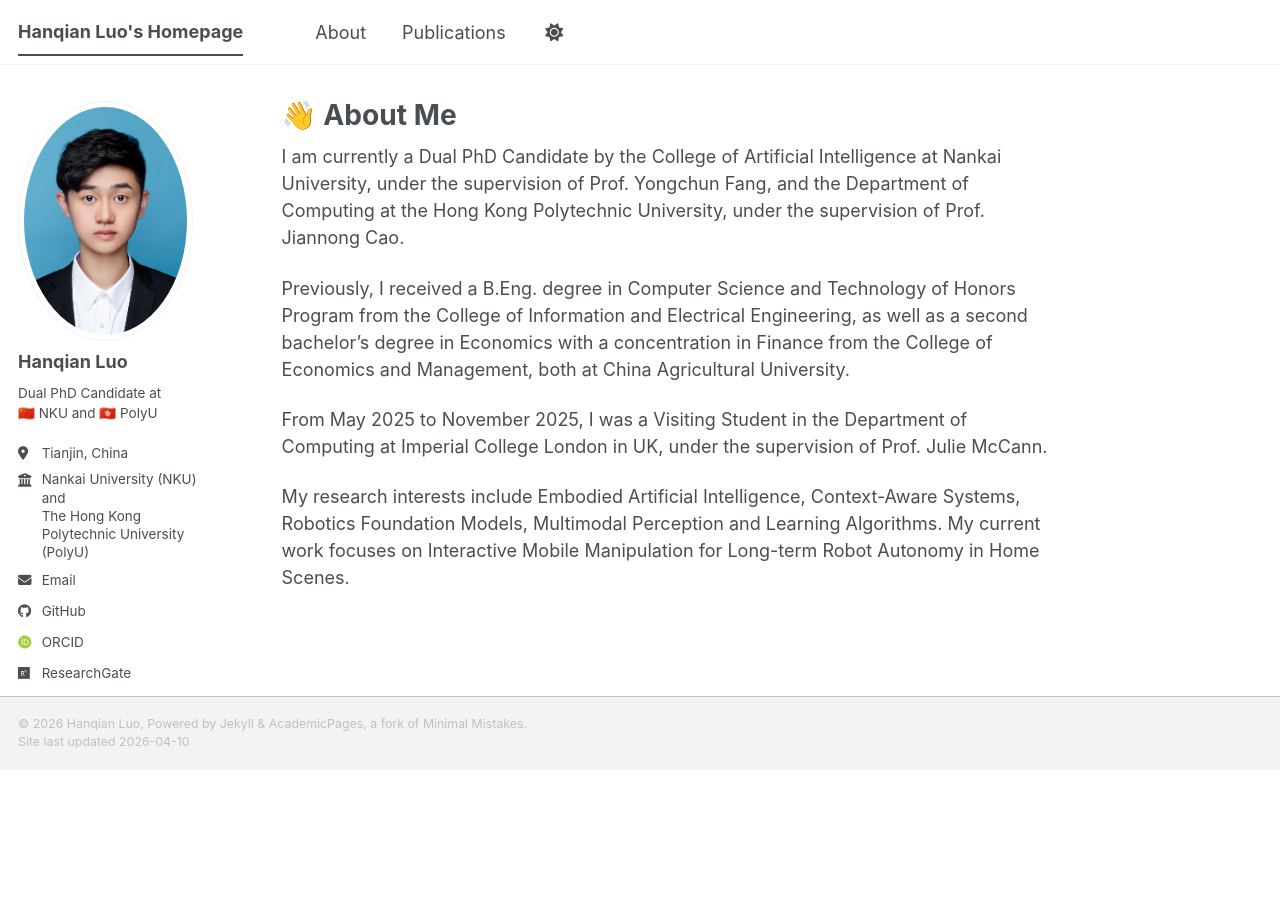
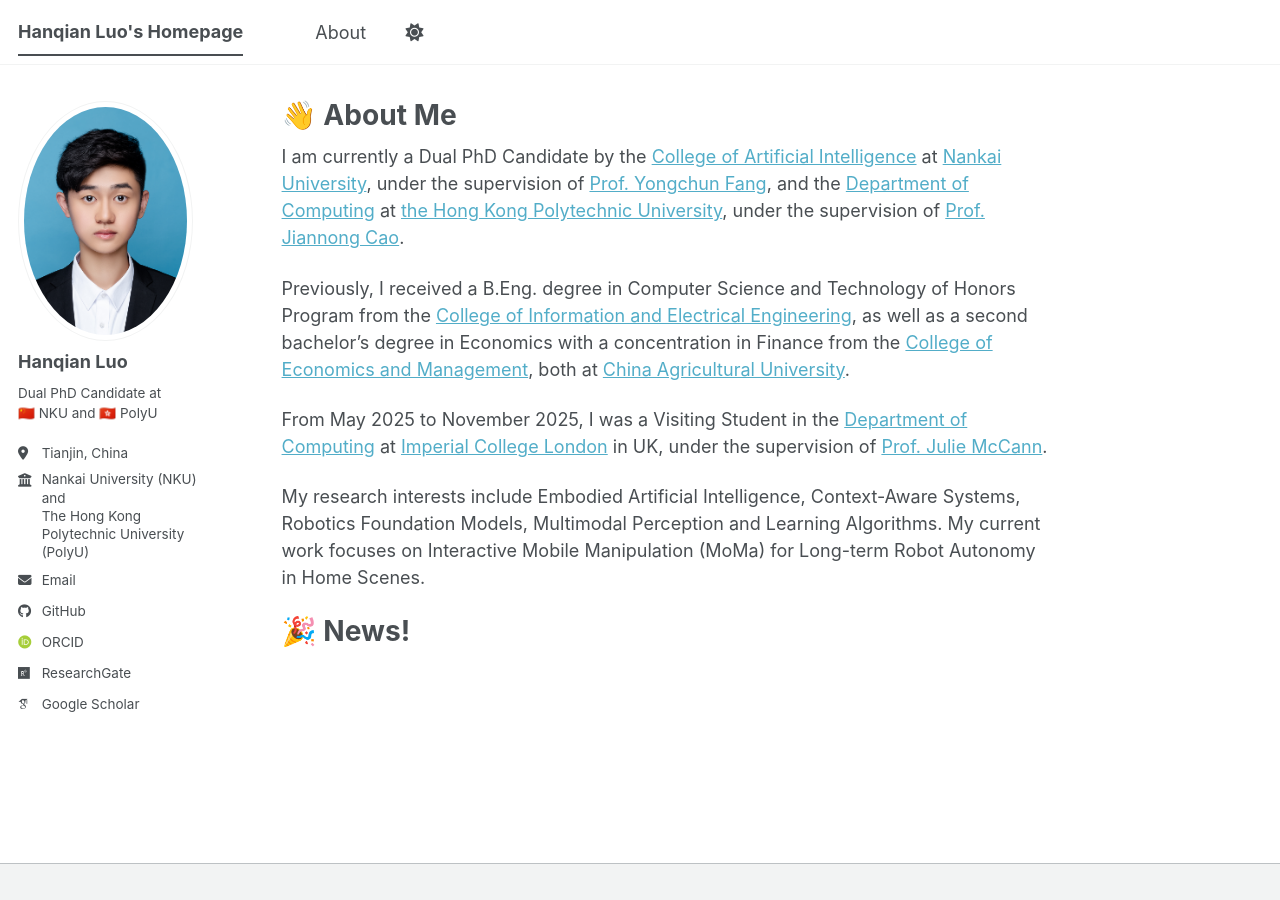
Before and after one commit to evallhq/evallhq.github.io, a Jekyll site: the page built from _pages/about.md, in a window 1280 px wide. Built offline with Jekyll 4.4.1, drawn with Linux system fonts in a browser that asks for light colours; some web fonts are replaced; a script bundle is joined from its source files by our own code; library files that are not in the unit come from our copies.

Commit message:
update website

```diff
--- a/_data/navigation.yml
+++ b/_data/navigation.yml
@@ -11,8 +11,8 @@
   - title: "About"
     url: /
 
-  - title: "Publications"
-    url: /publications/
+  # - title: "Publications"
+  #   url: /publications/
 
   # - title: "Talks"
   #   url: /talks/
--- a/_includes/footer.html
+++ b/_includes/footer.html
@@ -21,7 +21,9 @@
 {% endif %}
 {% endcomment %}
 
+{% comment %}
 <div class="page__footer-copyright">
   &copy; {{ site.time | date: '%Y' }} {{ site.name | default: site.title }}, {{ site.data.ui-text[site.locale].powered_by | default: "Powered by" }} <a href="https://jekyllrb.com" rel="nofollow">Jekyll</a> &amp; <a href="https://github.com/academicpages/academicpages.github.io">AcademicPages</a>, a fork of <a href="https://mademistakes.com/work/minimal-mistakes-jekyll-theme/" rel="nofollow">Minimal Mistakes</a>.<br />
   Site last updated {{ "now" | date: '%Y-%m-%d' }}
 </div>
+{% endcomment %}
--- a/_layouts/default.html
+++ b/_layouts/default.html
@@ -16,7 +16,9 @@
     {% include browser-upgrade.html %}
     {% include masthead.html %}
 
-    {{ content }}
+    <main class="page__content-wrap" role="main">
+      {{ content }}
+    </main>
 
     <div class="page__footer">
       <footer>
--- a/_pages/about.md
+++ b/_pages/about.md
@@ -7,10 +7,13 @@
   - /about.html
 ---
 
-I am currently a Dual PhD Candidate by the College of Artificial Intelligence at Nankai University, under the supervision of Prof. Yongchun Fang, and the Department of Computing at the Hong Kong Polytechnic University, under the supervision of Prof. Jiannong Cao.
+I am currently a Dual PhD Candidate by the [College of Artificial Intelligence](https://ai.nankai.edu.cn/index.htm) at [Nankai University](https://www.nankai.edu.cn/), under the supervision of [Prof. Yongchun Fang](https://nankai.teacher.360eol.com/teacherBasic/preview?teacherId=10244), and the [Department of Computing](https://www.polyu.edu.hk/comp/) at [the Hong Kong Polytechnic University](https://www.polyu.edu.hk/), under the supervision of [Prof. Jiannong Cao](https://www4.comp.polyu.edu.hk/~csjcao/#).
 
-Previously, I received a B.Eng. degree in Computer Science and Technology of Honors Program from the College of Information and Electrical Engineering, as well as a second bachelor’s degree in Economics with a concentration in Finance from the College of Economics and Management, both at China Agricultural University.
+Previously, I received a B.Eng. degree in Computer Science and Technology of Honors Program from the [College of Information and Electrical Engineering](https://ciee.cau.edu.cn/), as well as a second bachelor’s degree in Economics with a concentration in Finance from the [College of Economics and Management](https://cem.cau.edu.cn/), both at [China Agricultural University](https://www.cau.edu.cn/).
 
-From May 2025 to November 2025, I was a Visiting Student in the Department of Computing at Imperial College London in UK, under the supervision of Prof. Julie McCann.
+From May 2025 to November 2025, I was a Visiting Student in the [Department of Computing](https://www.imperial.ac.uk/computing/) at [Imperial College London](https://www.imperial.ac.uk/) in UK, under the supervision of [Prof. Julie McCann](https://profiles.imperial.ac.uk/j.mccann/publications).
 
-My research interests include Embodied Artificial Intelligence, Context-Aware Systems, Robotics Foundation Models, Multimodal Perception and Learning Algorithms. My current work focuses on Interactive Mobile Manipulation for Long-term Robot Autonomy in Home Scenes.
+My research interests include Embodied Artificial Intelligence, Context-Aware Systems, Robotics Foundation Models, Multimodal Perception and Learning Algorithms. My current work focuses on Interactive Mobile Manipulation (MoMa) for Long-term Robot Autonomy in Home Scenes.
+
+🎉 News!
+=====
--- a/_sass/layout/_footer.scss
+++ b/_sass/layout/_footer.scss
@@ -7,7 +7,11 @@
   background-color: var(--global-footer-bg-color);
   color: var(--global-text-color-light);
 
-  float: left;
+  position: fixed;
+  left: 0;
+  right: 0;
+  bottom: 0;
+  z-index: 15;
   margin-left: 0;
   margin-right: 0;
   width: 100%;
@@ -16,7 +20,7 @@
   /* keep footer in normal document flow so custom widgets do not overlap content */
   height: auto;
 
-  margin-top: 3em;
+  margin-top: 0;
 
   -webkit-animation: intro 0.3s both;
           animation: intro 0.3s both;
```
